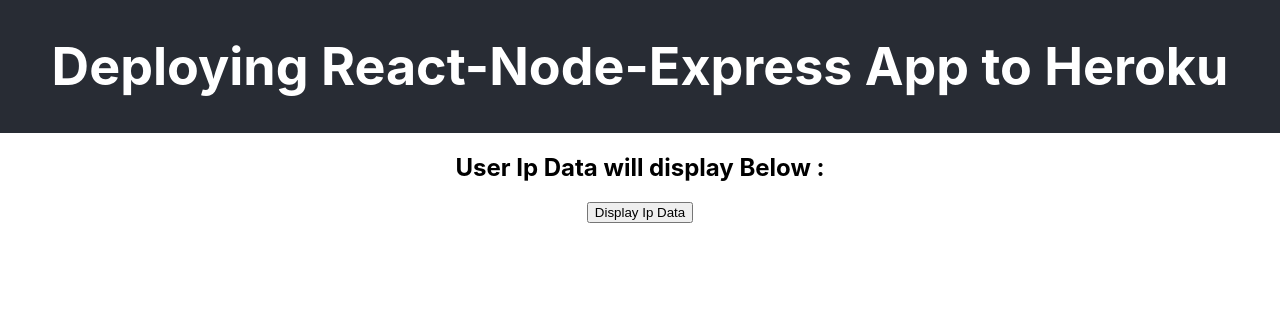
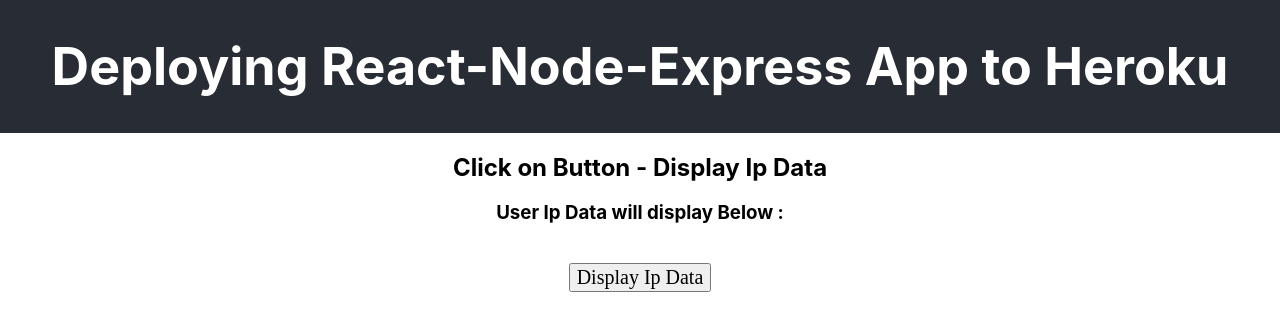
Before and after one commit to bridgecrew-perf6/deployReactNodeExpressApp, a React (Create React App) app in the folder client/: page / in a window 1280 px wide. Shown: the top 330 px of the page. Built offline with nearby package versions, Linux system fonts and the light colour scheme.

Commit message:
everything completed

```diff
--- a/client/src/components/UserComp.css
+++ b/client/src/components/UserComp.css
@@ -7,3 +7,9 @@
     color: #fff;
     font-size: 20px;
 }
+
+.display-ip-data-btn {
+    margin-top: 20px;
+    font-size: 20px;
+    font-family: cursive;
+}
--- a/client/src/components/UserComp.js
+++ b/client/src/components/UserComp.js
@@ -15,7 +15,9 @@
 
   return (
     <div>
-      <h2> User Ip Data will display Below :</h2>
+      <h2>Click on Button - Display Ip Data </h2>
+      <h3>User Ip Data will display Below :</h3>
+
       {userIpData && (
         <div className="user-data-display">
           <div className="user-label-value">
@@ -40,7 +42,7 @@
         </div>
       )}
 
-      <button onClick={() => getUserIpData()}> Display Ip Data </button>
+      <button className='display-ip-data-btn' onClick={() => getUserIpData()}> Display Ip Data </button>
     </div>
   );
 };
```
